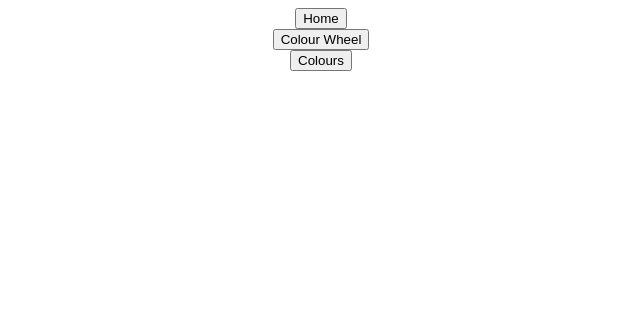
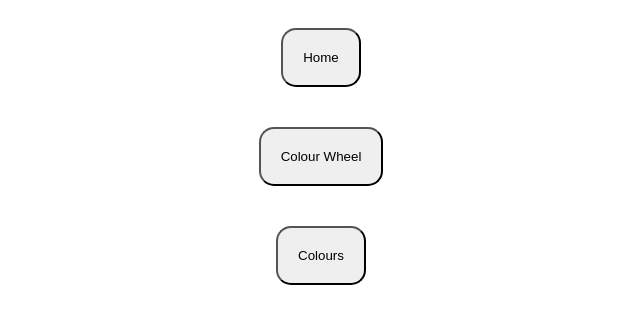
Before and after one commit to David-V-Nguyen/colour-viewer, an Angular app: page / in a window 1280 px wide. Shown: the top 324 px of the page, without its empty margins (319-959 px from the left). Built offline with nearby package versions, Linux system fonts and the light colour scheme.

Commit message:
Added css properties to buttons in navigation bar on home component

```diff
--- a/src/app/home/home.component.css
+++ b/src/app/home/home.component.css
@@ -0,0 +1,8 @@
+button {
+    top: 25%;
+    text-align: center;
+    width: fit-content;
+    border-radius: 15px;
+    margin: 20px;
+    padding: 20px;
+}
```
